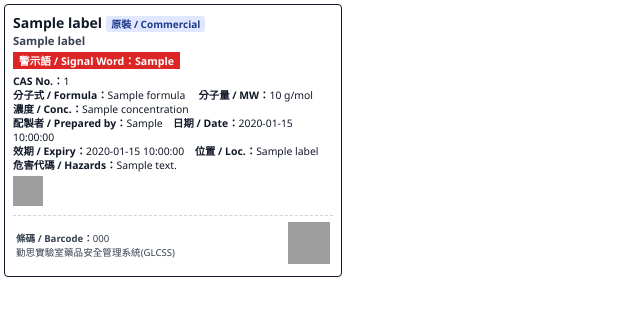
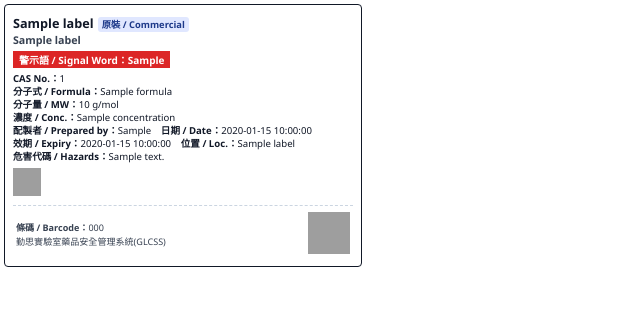
Before and after one commit to Chars1008/lcss-lab-safety, a Python web app: template data/templates/bottle_label.html in a window 1280 px wide. Shown: the top 316 px of the page, without its empty margins (0-640 px from the left). Run offline with Jinja, Linux system fonts and the light colour scheme; the template is opened without the code that fills it: most values are stand-ins (such as "Sample title", 1, 10 or a date in 2020); grey boxes are pictures that could not be loaded.

Commit message:
style(label): separate formula/MW onto own lines and tune font sizes to prevent wrapping

```diff
--- a/data/templates/bottle_label.html
+++ b/data/templates/bottle_label.html
@@ -6,17 +6,17 @@
   body { font-family: "Microsoft JhengHei", "Noto Sans TC", "Segoe UI", sans-serif; margin: 4px; color: #111827; }
   .label-box {
     border: 1.5px solid #111827; border-radius: 4px; padding: 6px 8px;
-    width: 320px; background: #ffffff;
+    width: 340px; background: #ffffff;
   }
-  .title { font-size: 10.5pt; font-weight: bold; color: #111827; }
-  .en { font-size: 8.5pt; color: #374151; font-weight: bold; }
-  .badge { font-size: 7.5pt; padding: 1px 5px; border-radius: 3px; background: #e0e7ff; color: #1e3a8a; font-weight: bold; }
-  .signal { display: inline-block; background: #dc2626; color: #ffffff; font-weight: bold; padding: 1px 6px; font-size: 8pt; margin-top: 3px; }
-  .meta { font-size: 7.8pt; margin-top: 4px; line-height: 1.35; }
+  .title { font-size: 9.5pt; font-weight: bold; color: #111827; }
+  .en { font-size: 8pt; color: #374151; font-weight: bold; }
+  .badge { font-size: 7pt; padding: 1px 4px; border-radius: 3px; background: #e0e7ff; color: #1e3a8a; font-weight: bold; }
+  .signal { display: inline-block; background: #dc2626; color: #ffffff; font-weight: bold; padding: 1px 6px; font-size: 7.5pt; margin-top: 3px; }
+  .meta { font-size: 7.2pt; margin-top: 4px; line-height: 1.35; }
   .pictograms { margin-top: 4px; }
-  .pictograms img { width: 30px; height: 30px; margin-right: 4px; }
+  .pictograms img { width: 28px; height: 28px; margin-right: 4px; }
   table.footer-tbl { width: 100%; border-top: 1px dashed #cbd5e1; margin-top: 4px; padding-top: 3px; }
-  table.footer-tbl td { vertical-align: middle; font-size: 7.2pt; color: #374151; }
+  table.footer-tbl td { vertical-align: middle; font-size: 6.8pt; color: #374151; }
 </style>
 </head>
 <body>
@@ -33,12 +33,8 @@
 
     <div class="meta">
       {% if label.cas_number %}<div><b>CAS No.：</b>{{ label.cas_number }}</div>{% endif %}
-      {% if label.formula or label.molecular_weight %}
-        <div>
-          {% if label.formula %}<b>分子式 / Formula：</b>{{ label.formula }}　{% endif %}
-          {% if label.molecular_weight %}<b>分子量 / MW：</b>{{ label.molecular_weight }} g/mol{% endif %}
-        </div>
-      {% endif %}
+      {% if label.formula %}<div><b>分子式 / Formula：</b>{{ label.formula }}</div>{% endif %}
+      {% if label.molecular_weight %}<div><b>分子量 / MW：</b>{{ label.molecular_weight }} g/mol</div>{% endif %}
       {% if label.concentration %}<div><b>濃度 / Conc.：</b>{{ label.concentration }}</div>{% endif %}
       {% if label.prepared_by %}<div><b>配製者 / Prepared by：</b>{{ label.prepared_by }}　<b>日期 / Date：</b>{{ label.prepared_date or "—" }}</div>{% endif %}
       {% if label.expiry_date or label.location_label %}
```
